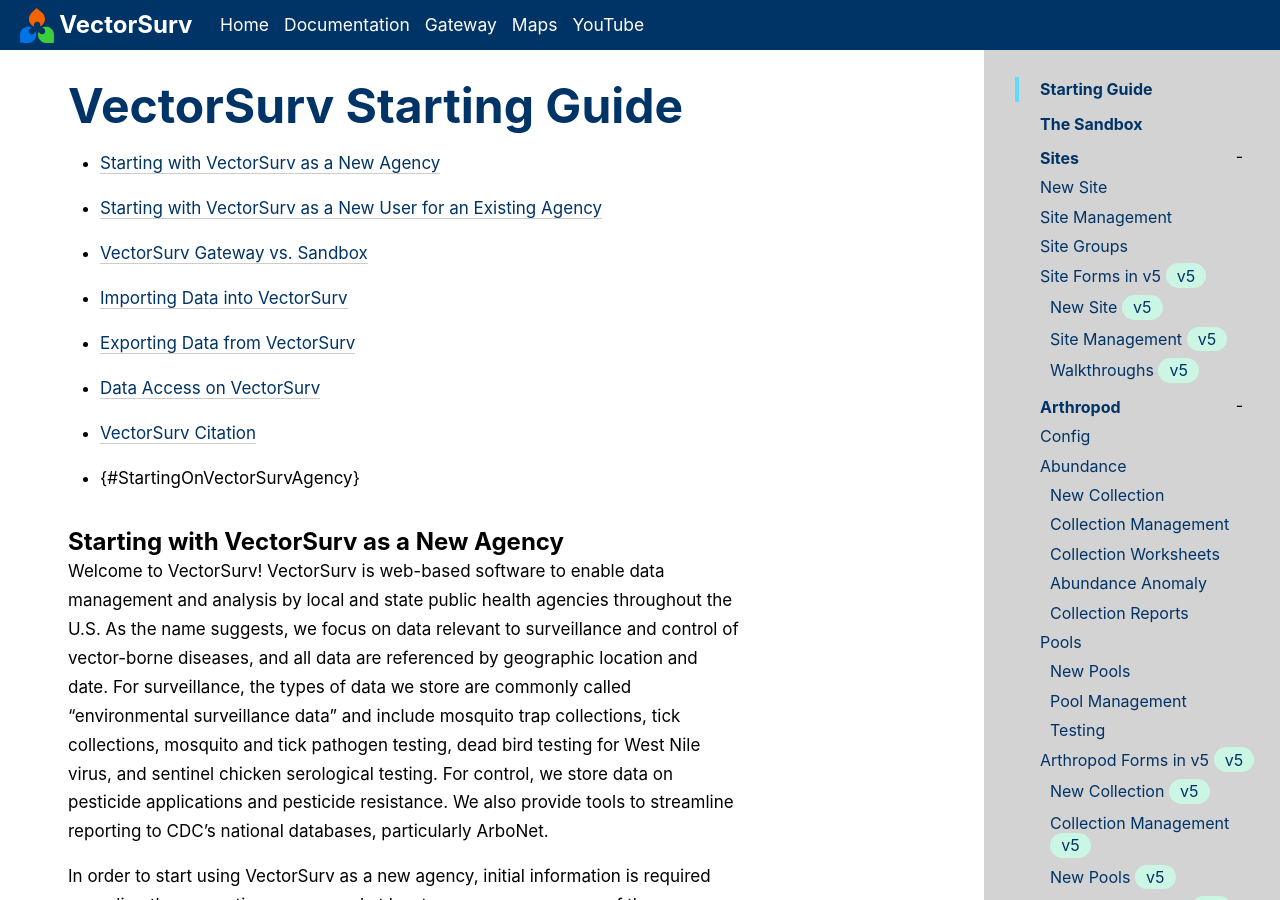
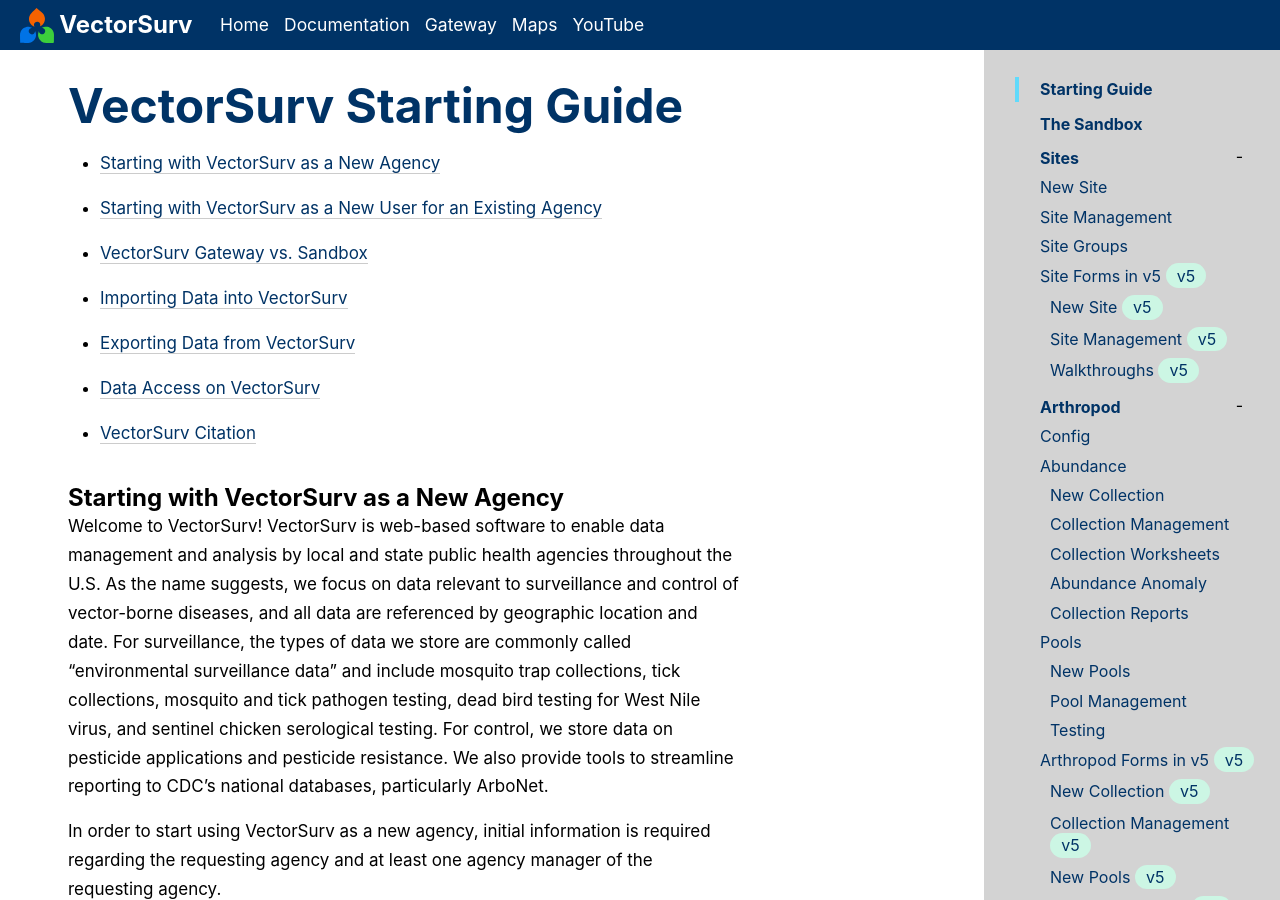
Before and after one commit to tlvaldepena/vectorsurv.org, a Jekyll site: the page built from _docs/starting/VectorSurv_FAQ.md, in a window 1280 px wide and 900 px high. Built offline with Jekyll 4.4.1, drawn with Linux system fonts in a browser that asks for light colours.

Commit message:
Update VectorSurv_FAQ.md

```diff
--- a/_docs/starting/VectorSurv_FAQ.md
+++ b/_docs/starting/VectorSurv_FAQ.md
@@ -17,9 +17,9 @@
 
 - [VectorSurv Citation](#VectorSurvCitation)
 
-- {#StartingOnVectorSurvAgency}
 
-## Starting with VectorSurv as a New Agency
+
+## Starting with VectorSurv as a New Agency  {#StartingOnVectorSurvAgency}
 
 Welcome to VectorSurv! VectorSurv is web-based software to enable data management and analysis by local and state public health agencies throughout the U.S. As the name suggests, we focus on data relevant to surveillance and control of vector-borne diseases, and all data are referenced by geographic location and date. For surveillance, the types of data we store are commonly called “environmental surveillance data” and include mosquito trap collections, tick collections, mosquito and tick pathogen testing, dead bird testing for West Nile virus, and sentinel chicken serological testing. For control, we store data on pesticide applications and pesticide resistance. We also provide tools to streamline reporting to CDC’s national databases, particularly ArboNet.
 
```
